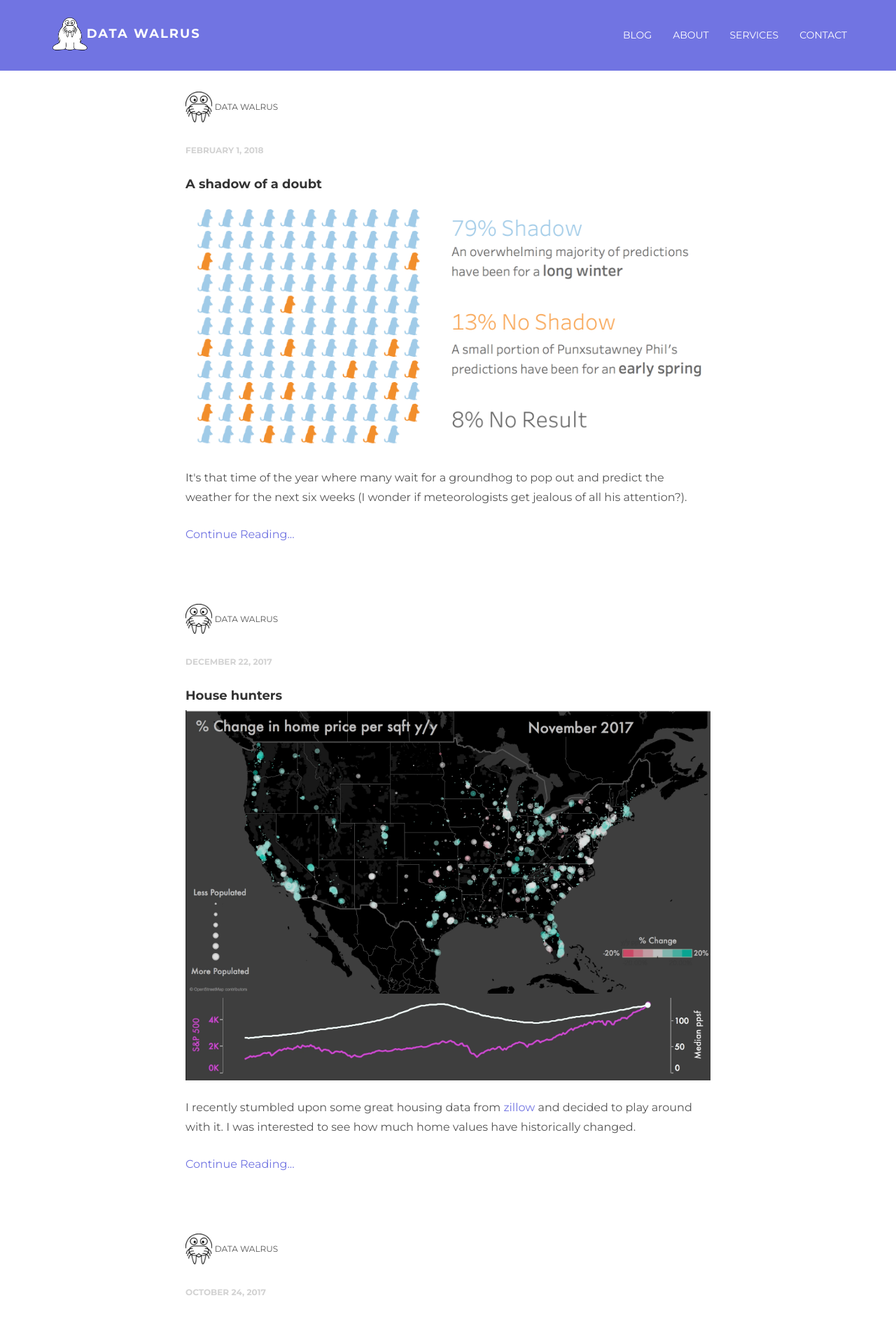
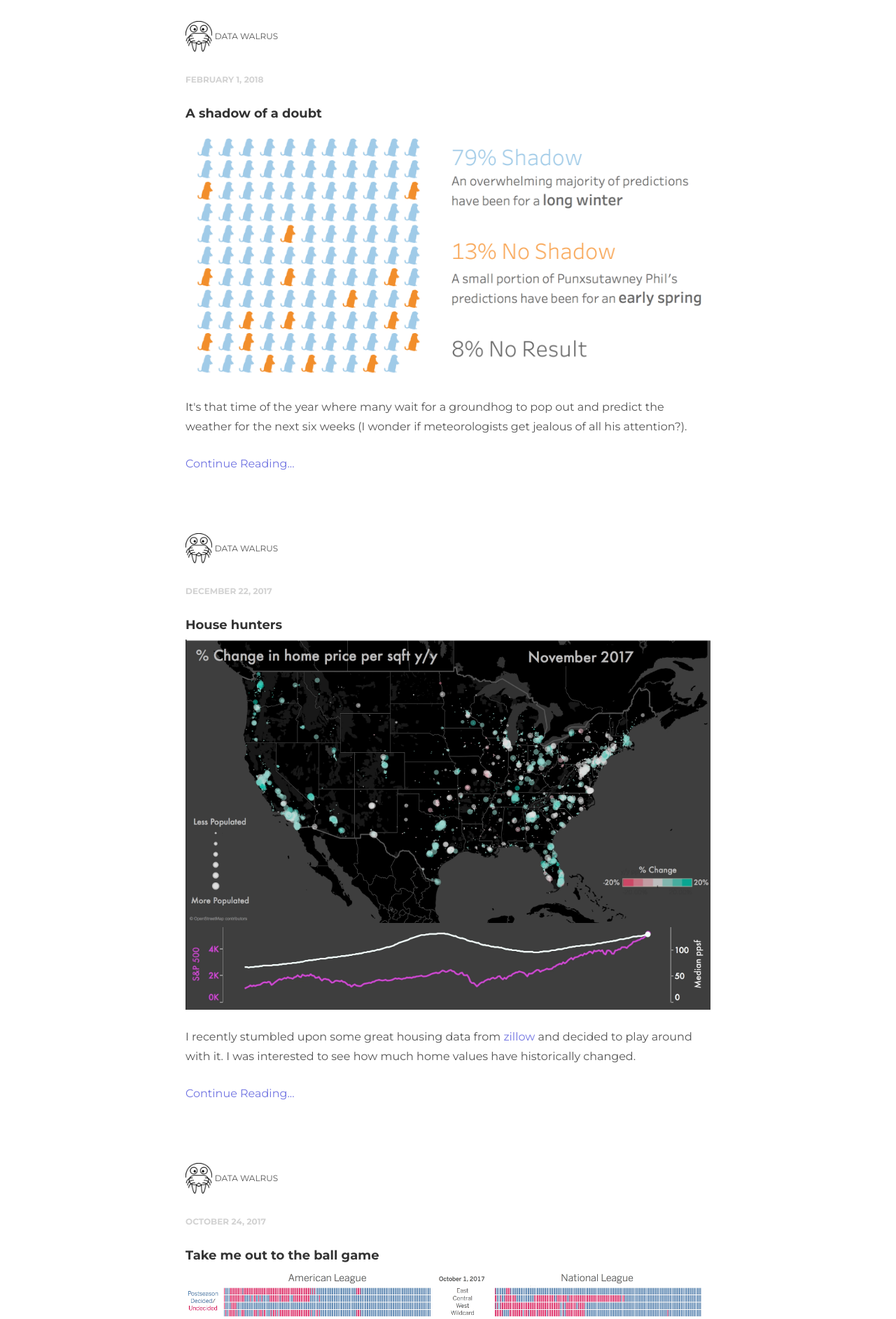
Before and after one commit to olddatawalrus/test, a Django app: page / in a window 1280 px wide. Shown: the top 1885 px of the page at 70% size. Run offline with Django 3.2, Linux system fonts and the light colour scheme; some libraries are stand-ins or nearby versions.

Commit message:
Update index.html

```diff
--- a/helloworld/templates/index.html
+++ b/helloworld/templates/index.html
@@ -1,74 +1,10 @@
 {% extends "base.html" %}
 
-{% block header %}
-<div class="navbar navbar-inverse navbar-static-top">
-  <div class="container">
-    <div class="navbar-header">
-      <button type="button" class="navbar-toggle" data-toggle="collapse" data-target=".navbar-collapse">
-        <span class="icon-bar"></span>
-        <span class="icon-bar"></span>
-        <span class="icon-bar"></span>
-      </button>
-      <img class="img-brand" src="static/helloworld/img/walrus_edit.png" width="50px" height="50px">
-      <a class="navbar-brand" href="index.html">Data Walrus</a>
-    </div>
-    <div class="navbar-collapse collapse">
-      <ul class="nav navbar-nav navbar-right">
-        <!-- <li><a href="work.html">Work</a></li> -->
-        <li><a href="index.html">Blog</a></li>
-        <li><a href="about.html">About</a></li>
-        <li><a href="services.html">Services</a></li>
-        <li><a href="contact.html">Contact</a></li>
-      </ul>
-    </div><!--/.nav-collapse -->
-  </div>
-</div>
-{% endblock %}
+{% block body %}
 
 
-{% block footer %}
-<div id="footer">
-	<div class="container">
-		<div class="row">
-<!-- 			<div class="col-lg-4">
-				<h4>My Bunker</h4>
-				<p>
-					Some Address 987,<br/>
-					+34 9054 5455, <br/>
-					Madrid, Spain.
-				</p>
-			</div> -->
-
-			<div class="col-lg-4">
-				<!-- <h4>My Links</h4> -->
-				<p>
-					<!-- <a href="https://github.com/thedatawalrus/thedatawalrus.github.io">Github</a><br/>
-					<a href="https://twitter.com/data_walrus">Twitter</a><br/> -->
-					<a href="https://github.com/thedatawalrus/thedatawalrus.github.io">
-						<img src="static/helloworld/img/github-icon.png" alt="" width="40px" height="40px" hspace="3">
-					</a>
-					<a href="https://twitter.com/data_walrus">
-						<img src="static/helloworld/img/Twitterbird.png" alt="" width="40px" height="40px" hspace="3">
-					</a>
-					<a href="mailto:datawalrus@gmail.com">
-						<img src="static/helloworld/img/email-circle.png" alt="" width="40px" height="40px" hspace="3">
-					</a>
-					<!-- <a href="#">Facebook</a> -->
-				</p>
-			</div><!-- /col-lg-4 -->
-			<div class="col-lg-4">
-				<h4></h4>
-				<p>
-				</p>
-			</div>
-
-			<div class="col-lg-4">
-				<h4>What is Data Walrus?</h4>
-				<p>Putting together interesting visualizations using multiple data tools!</p>
-			</div>
-
-		</div>
-
-	</div>
-</div>
+    <!-- Bootstrap core JavaScript
+    ================================================== -->
+    <!-- Placed at the end of the document so the pages load faster -->
+    <script src="/static/helloworld/js/bootstrap.min.js"></script>
 {% endblock %}
```
